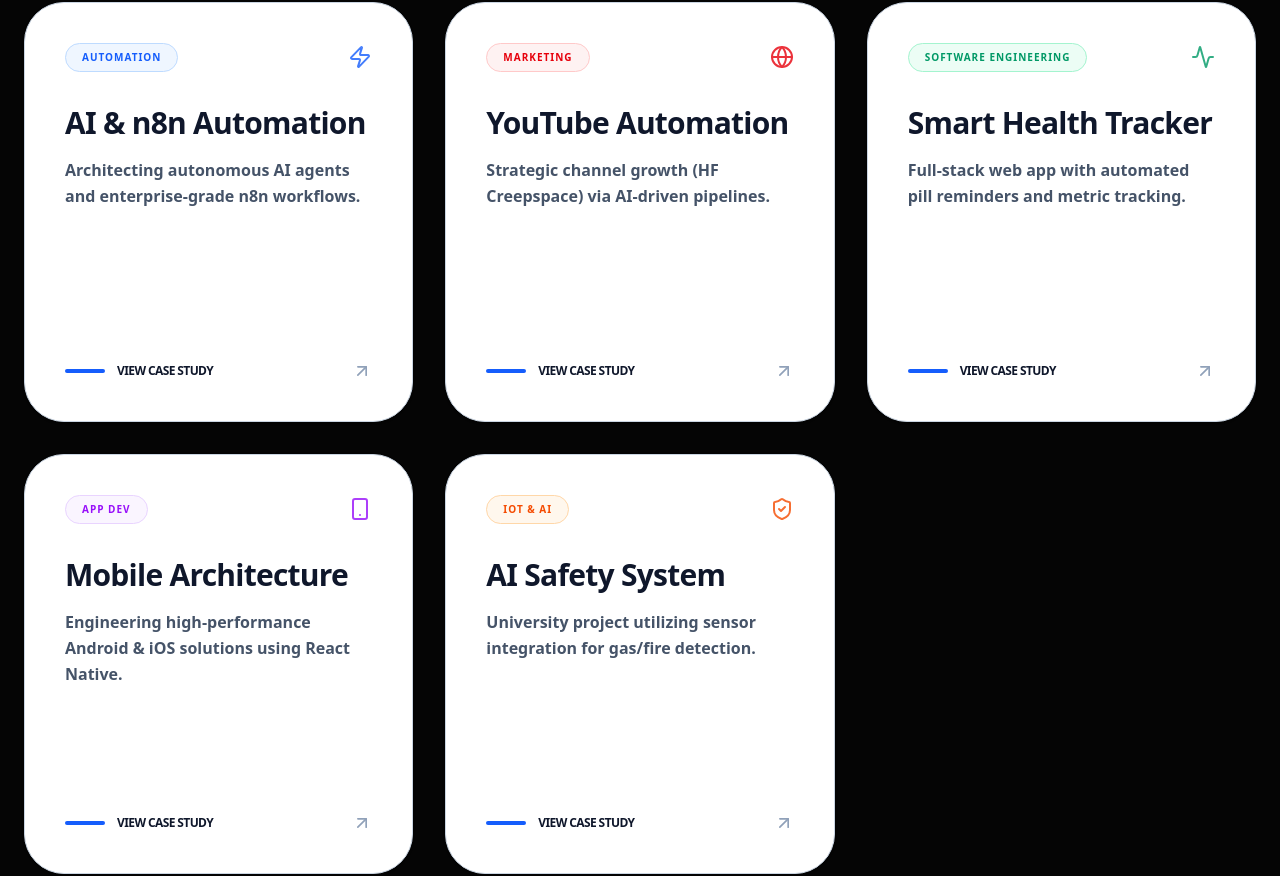
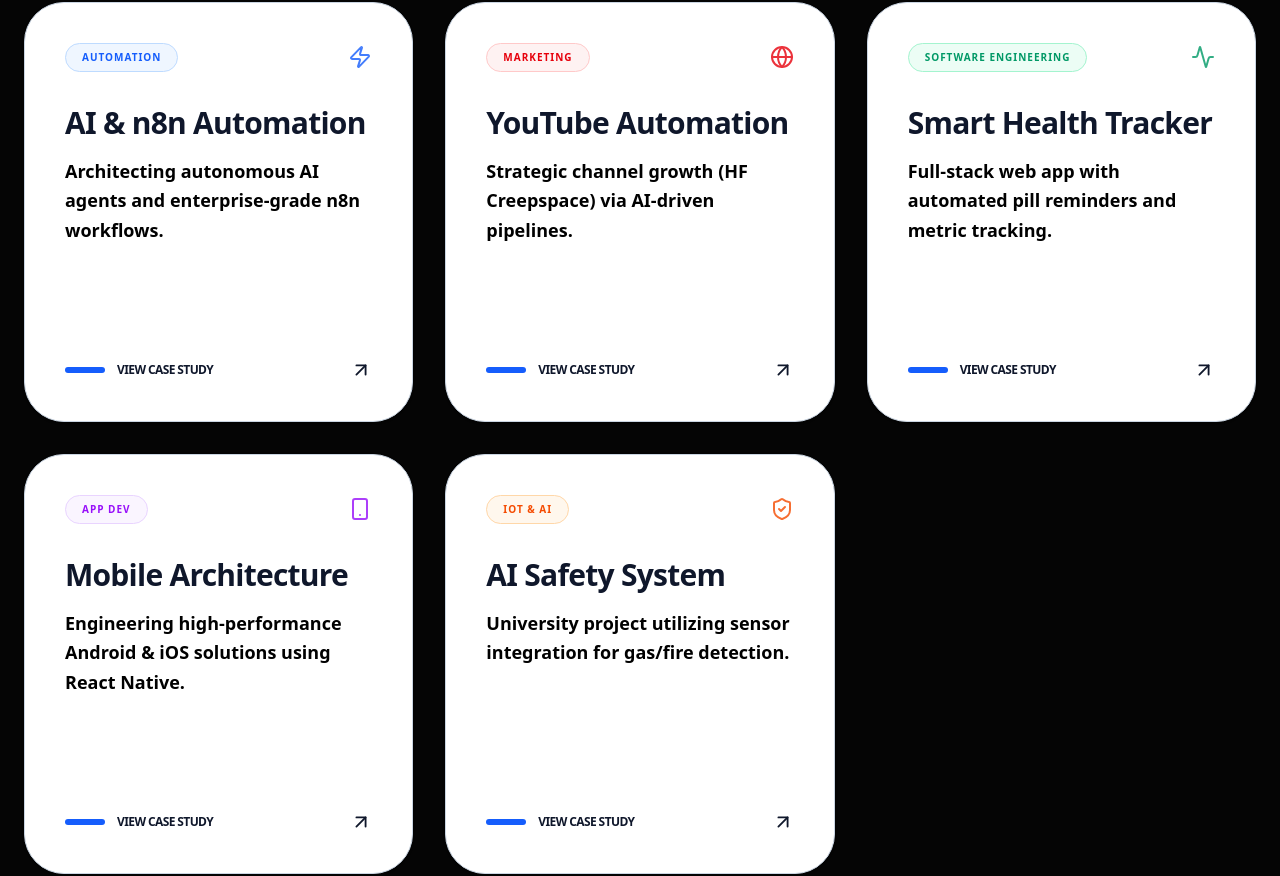
Before and after one commit to HashamFarhat/hasham-portfolio, a Next.js app: page / in a window 1280 px wide. Shown: the part 1425-2301 px from the top of the page. Built offline with nearby package versions, Linux system fonts and the light colour scheme.

Commit message:
design: enhanced typography boldness and tag coloring

```diff
--- a/components/ProjectGrid.tsx
+++ b/components/ProjectGrid.tsx
@@ -2,15 +2,15 @@
 import { motion } from "framer-motion";
 import { Zap, Globe, Activity, Smartphone, ShieldCheck, ArrowUpRight } from "lucide-react";
 
-// FIX 1: Exporting the array so app/project/[id]/page.tsx can see it
+// Exporting the array so app/project/[id]/page.tsx can access it
 export const projects = [
   {
-    id: "automation", // Unique ID for routing
+    id: "automation",
     title: "AI & n8n Automation",
     tag: "Automation",
     icon: <Zap size={24} />,
     desc: "Architecting autonomous AI agents and enterprise-grade n8n workflows.",
-    link: "/project/automation", // Dynamic internal link
+    link: "/project/automation",
     accent: "text-blue-600 bg-blue-50 dark:bg-blue-900/20 border-blue-200 dark:border-blue-800",
     glow: "group-hover:shadow-blue-500/20"
   },
@@ -69,6 +69,7 @@ export const ProjectGrid = () => {
           >
             <div>
               <div className="flex justify-between items-center mb-8">
+
                 <span className={`text-[10px] font-bold uppercase tracking-widest px-4 py-1.5 rounded-full border ${project.accent}`}>
                   {project.tag}
                 </span>
@@ -77,22 +78,24 @@ export const ProjectGrid = () => {
                 </div>
               </div>
 
-              <h3 className="text-3xl font-extrabold tracking-tight mb-4 text-slate-900 dark:text-white leading-tight">
+
+              <h3 className="text-3xl font-black tracking-tight mb-4 text-slate-900 dark:text-white leading-tight">
                 {project.title}
               </h3>
-              <p className="text-slate-700 dark:text-slate-300 leading-relaxed font-semibold opacity-90">
+
+              <p className="text-black dark:text-slate-200 leading-relaxed font-bold text-lg">
                 {project.desc}
               </p>
             </div>
 
-            <div className="mt-8 flex items-center justify-between">
+            <div className="mt-12 flex items-center justify-between">
               <div className="flex items-center gap-3">
-                <div className="h-1 w-10 bg-blue-600 rounded-full group-hover:w-16 transition-all duration-500" />
+                <div className="h-1.5 w-10 bg-blue-600 rounded-full group-hover:w-16 transition-all duration-500" />
                 <span className="text-xs font-black uppercase tracking-tighter text-slate-900 dark:text-white">
                   View Case Study
                 </span>
               </div>
-              <ArrowUpRight size={20} className="text-slate-400 group-hover:text-blue-600 transition-colors" />
+              <ArrowUpRight size={22} className="text-slate-900 dark:text-white group-hover:text-blue-600 transition-colors" />
             </div>
           </motion.a>
         ))}
```
